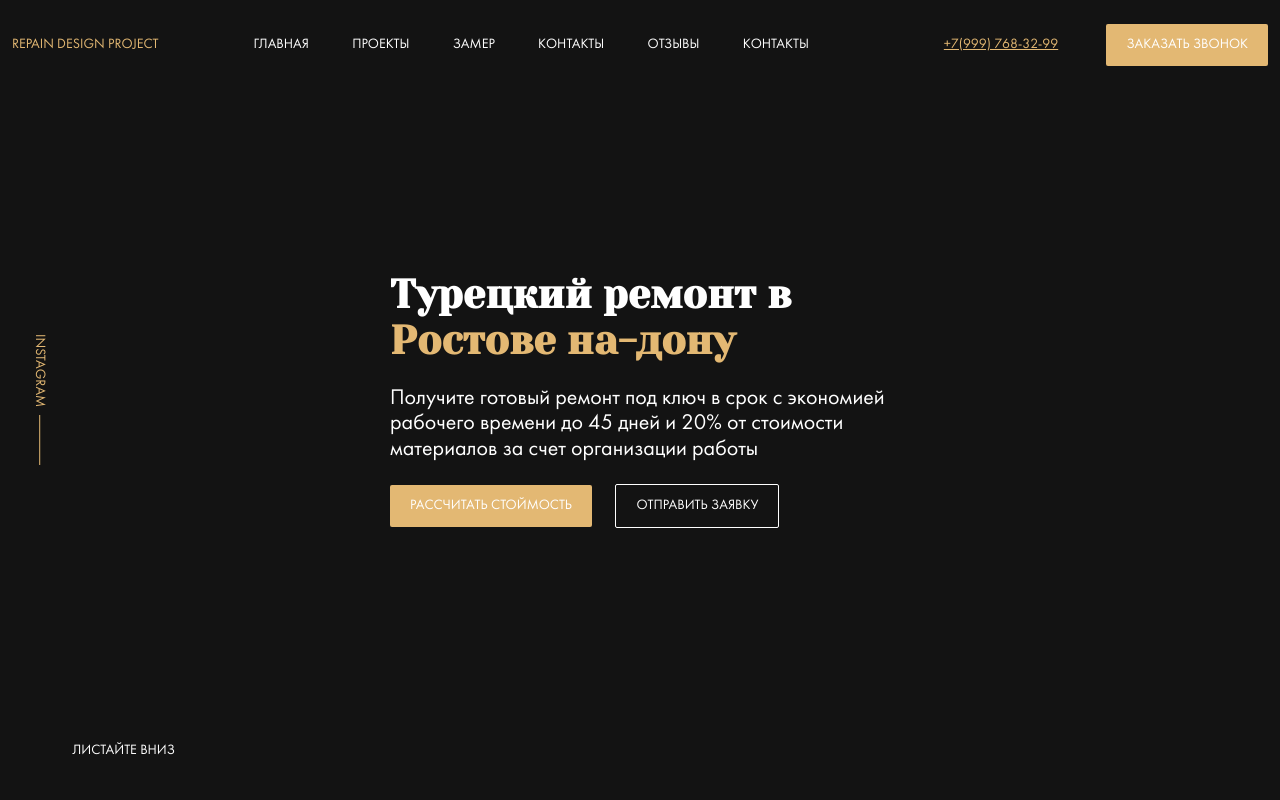
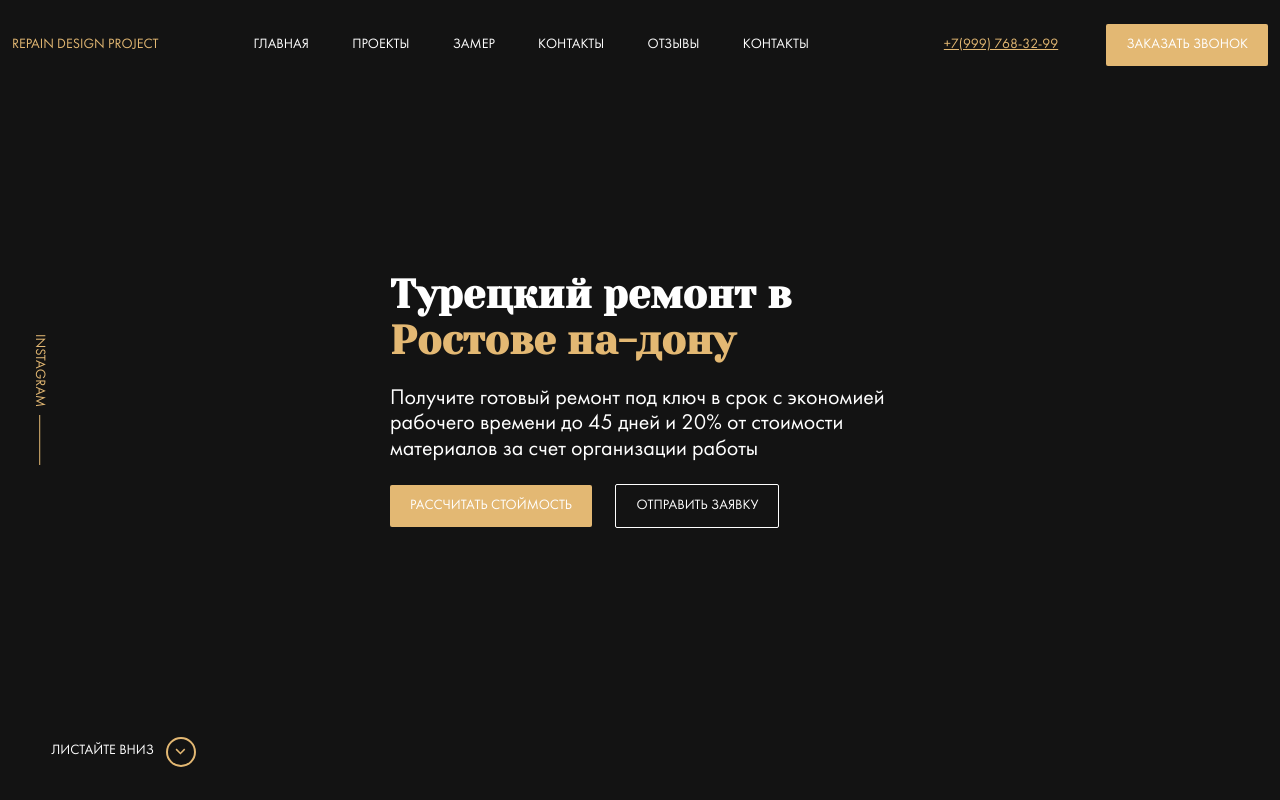
Before and after one commit to Kiss1414/repair-design, a website: page index.html in a window 1280 px wide. Drawn offline with Linux system fonts and the light colour scheme; files whose address does not match are found by name.

Commit message:
after для scrol-down

```diff
--- a/sass/templates/_hero.sass
+++ b/sass/templates/_hero.sass
@@ -34,6 +34,14 @@
    text-transform: uppercase
    text-decoration: none
    color: $light
+   &::after
+        content: ''
+        background: url('../img/arrow-down.svg') no-repeat center
+        width: 30px
+        height: 30px
+        border: 2px solid $primary
+        border-radius: 50%
+        margin-left: 12px
 .instagram
  display: flex
  justify-content: center
```
Also changed, not shown: css/style.css, img/arrow-down.svg (added).
